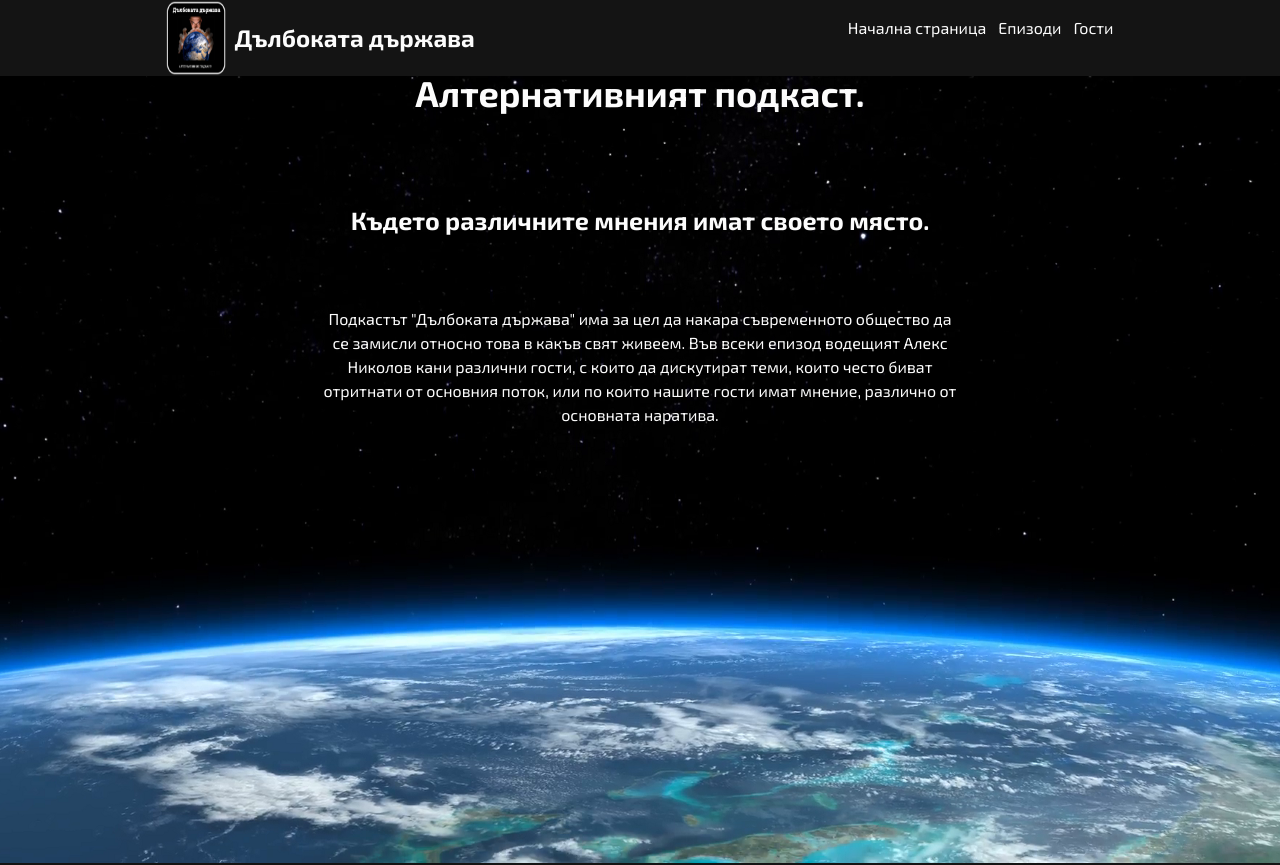
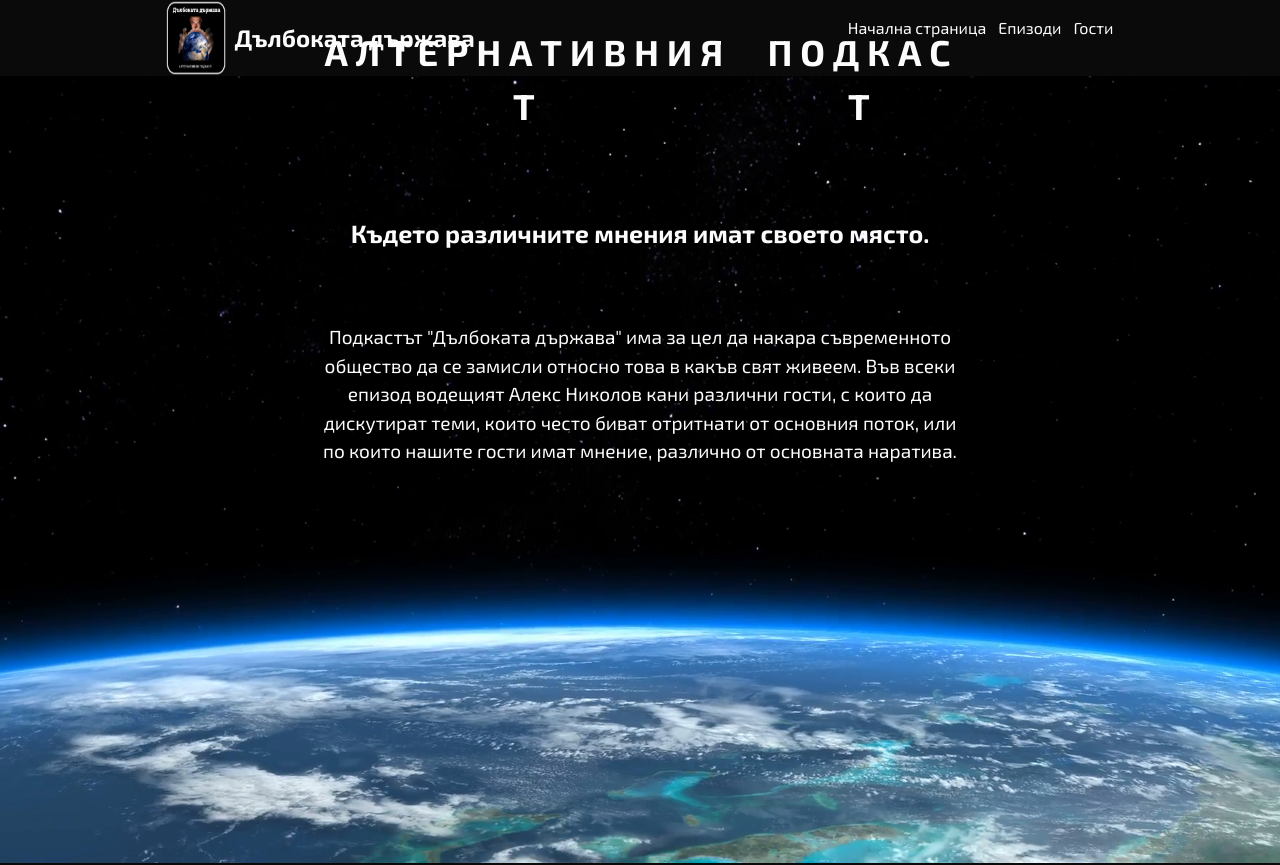
Before and after one commit to AlexNikolov2/deepstate-podcast, a React (Create React App) app in the folder client/: page / in a window 1280 px wide. Shown: the top 865 px of the page. Built offline with nearby package versions, Linux system fonts and the light colour scheme.

Commit message:
design works for desktop

```diff
--- a/client/src/App.css
+++ b/client/src/App.css
@@ -1,22 +1,9 @@
 .App{
-  background-color: rgb(20, 20, 20);
+  background-color: rgb(10, 10, 10);
   color: rgb(252, 252, 252);
   height: 2000px; /* test height, so I can see how it displays on the screen*/
 }
-.sphere{
-  background-color: rgb(20, 20, 20);
-  width: 20px;
-  height: 20px;
-  border: white solid 4px;
-  border-radius: 50%;
-}
+
 h2{
   display: flex;
 }
-.white{
-  background-color: rgb(252, 252, 252);
-  width: 20px;
-  height: 20px;
-  border: white solid 4px;
-  border-radius: 50%;
-}
--- a/client/src/pages/home/HomePage.jsx
+++ b/client/src/pages/home/HomePage.jsx
@@ -1,15 +1,18 @@
-import image from '../../assets/img/home-header.jpeg'
-import './HomePage.css'
+import image from "../../assets/img/home-header.jpeg";
+import "./HomePage.css";
 
 export const HomePage = () => {
   return (
     <div>
-      <section className="relative flex flex-col justify-center content-center" id="main-header">
-        <img src={image} alt="" id='image' className='w-full'/>
+      <section id="main-header">
+        <img src={image} alt="" id="image" className="w-full" />
         <div id="main-header-text">
-          <h1 className="absolute left-11">Алтернативният подкаст.</h1>
+          <div id="title">
+            <h1>А Л Т Е Р Н А Т И В Н И Я Т</h1>
+            <h1>П О Д К А С Т</h1>
+          </div>
           <h3>Където различните мнения имат своето място.</h3>
-          <p>
+          <p id="header-text">
             Подкастът "Дълбоката държава" има за цел да накара съвременното
             общество да се замисли относно това в какъв свят живеем. Във всеки
             епизод водещият Алекс Николов кани различни гости, с които да
```
